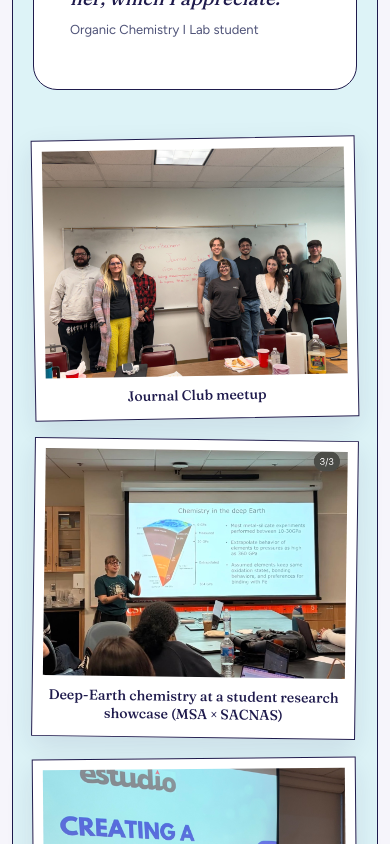
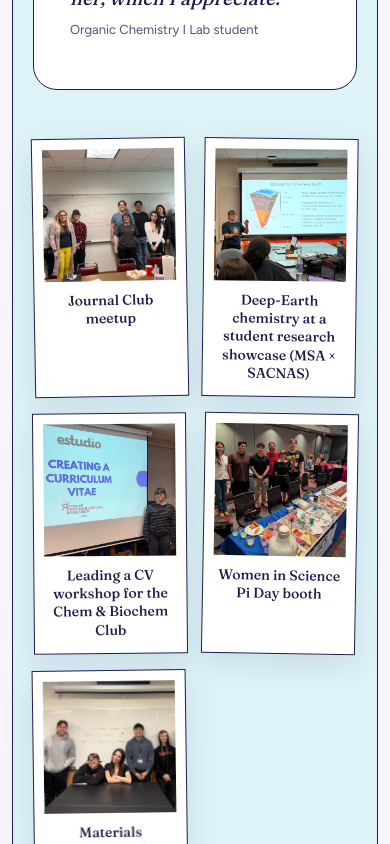
Before and after one commit to sammieellis/sammieellis.github.io, a Next.js app: page / in a window 390 px wide. Shown: the part 8280-9124 px from the top of the page. Built offline with nearby package versions, Linux system fonts and the light colour scheme.

Commit message:
Mentoring photos back in a single row
Co-Authored-By: Claude Opus 5.5 <noreply@anthropic.com>
Claude-Session: https://claude.ai/code/session_013rdk2exPywRNyqLgTj6sY4

```diff
--- a/app/globals.css
+++ b/app/globals.css
@@ -170,10 +170,8 @@ mark { color: inherit; padding: 0 6px; border-radius: 6px; }
 .bubble cite { display: block; font-style: normal; font-size: 13px; color: var(--muted); padding-top: 8px; }
 .bubble-left { align-self: flex-start; border-radius: 26px 26px 26px 6px; }
 .bubble-right { align-self: flex-end; border-radius: 26px 26px 6px 26px; }
-.photo-strip { display: grid; grid-template-columns: repeat(6, minmax(0, 1fr)); gap: 24px; margin-top: 48px; }
-.photo-strip .polaroid { grid-column: span 2; }
-.photo-strip .polaroid:nth-child(4), .photo-strip .polaroid:nth-child(5) { grid-column: span 3; }
-.photo-strip .polaroid:nth-child(4) img, .photo-strip .polaroid:nth-child(5) img { aspect-ratio: 16 / 9; }
+.photo-strip { display: grid; grid-template-columns: repeat(5, minmax(0, 1fr)); gap: 22px; margin-top: 48px; }
+.photo-strip .polaroid img { aspect-ratio: 1 / 1; }
 .polaroid { margin: 0; padding: 10px 10px 14px; background: #FFFFFF; border: 1.5px solid var(--ink); box-shadow: var(--shadow); transform: rotate(var(--tilt, 0deg)); transition: transform .25s ease; }
 .polaroid:hover { transform: rotate(0deg) scale(1.03); }
 .polaroid img { width: 100%; aspect-ratio: 4 / 3; object-fit: cover; }
@@ -233,8 +231,7 @@ mark { color: inherit; padding: 0 6px; border-radius: 6px; }
   .stops { grid-template-columns: repeat(2, minmax(0, 1fr)); }
   .project-card { padding: 24px; }
   .project-card h3 { font-size: 28px; }
-  .photo-strip { grid-template-columns: minmax(0, 1fr); gap: 20px; }
-  .photo-strip .polaroid, .photo-strip .polaroid:nth-child(4), .photo-strip .polaroid:nth-child(5) { grid-column: auto; }
+  .photo-strip { grid-template-columns: repeat(2, minmax(0, 1fr)); gap: 16px; }
   .news { gap: 40px; }
   .polaroid.big { max-width: 340px; }
   .news-card img { width: 88px; height: 70px; }
```
